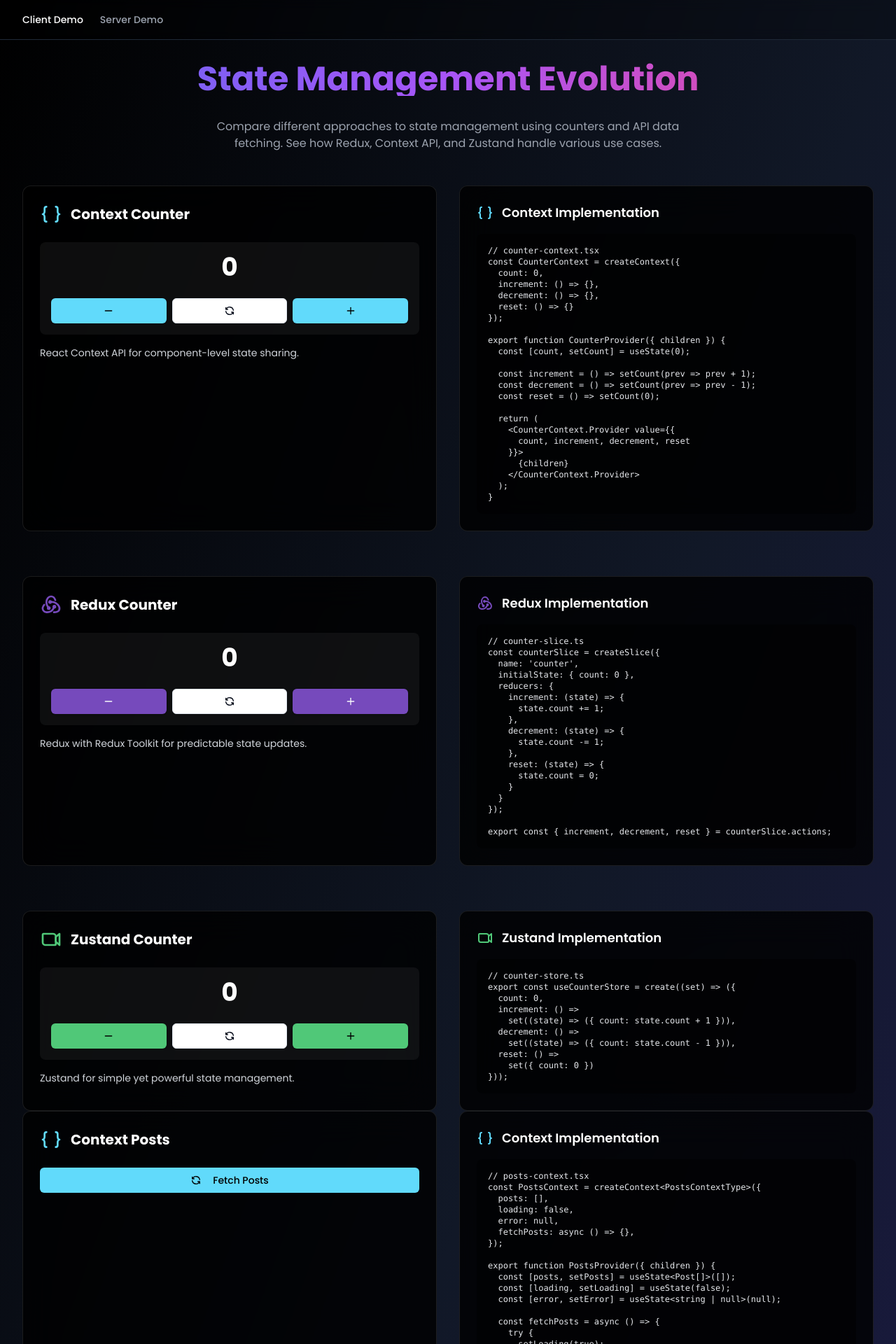
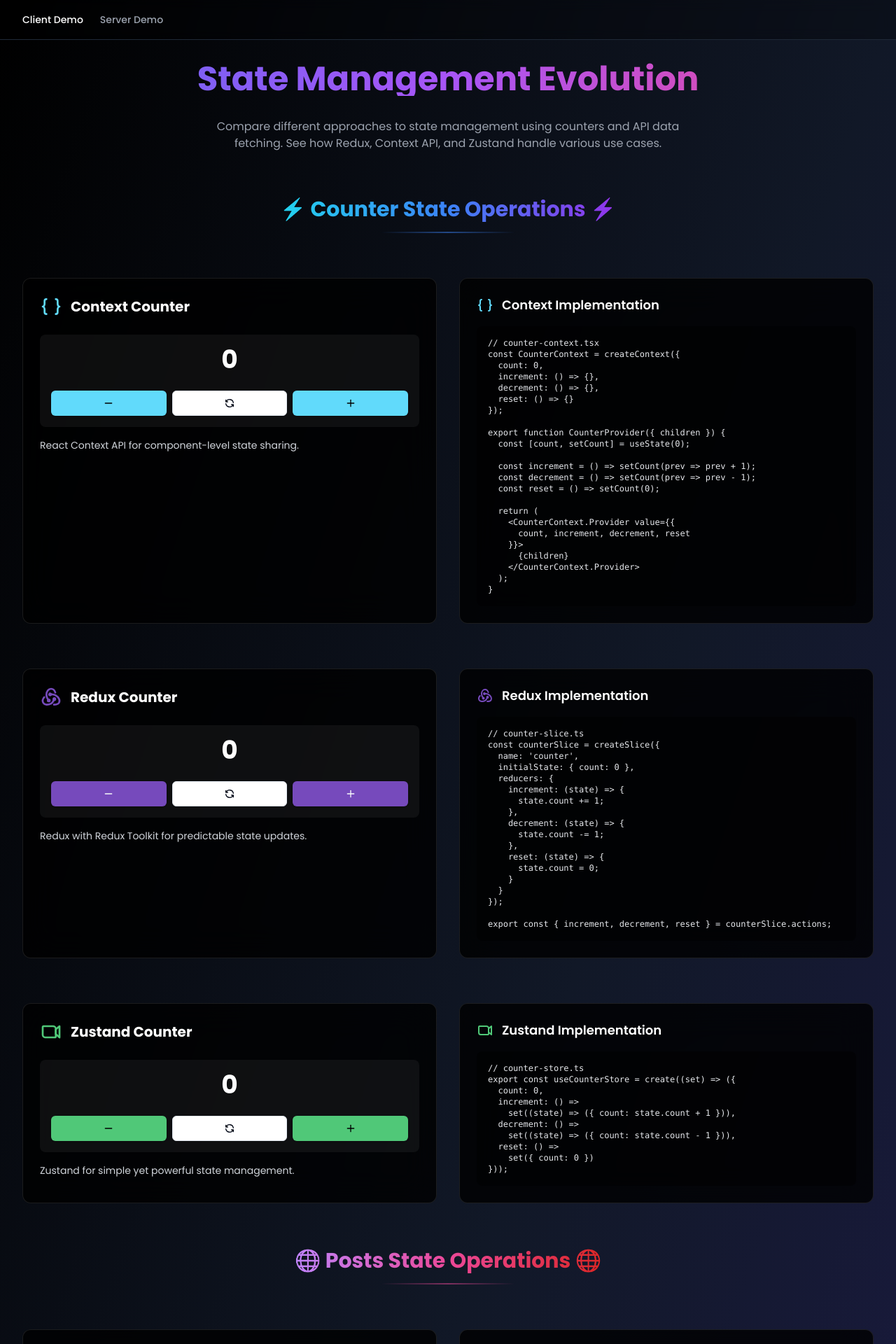
Before and after one commit to suhaybkaofficial/statemanagement-101, a Next.js app: page / in a window 1280 px wide. Shown: the top 1920 px of the page at 70% size. Built offline with nearby package versions, Linux system fonts and the light colour scheme.

Commit message:
added titles between counter state and posts state

```diff
--- a/app/page.tsx
+++ b/app/page.tsx
@@ -1,12 +1,12 @@
-'use client';
+"use client";
 
-import { Provider } from 'react-redux';
-import { store } from '@/lib/store/redux/store';
-import { SiteHeader } from '@/components/layout/site-header';
-import PostsManagementDemo from '@/components/posts-management-demo';
-import { CounterProvider } from '@/lib/store/context/counter-context';
-import { PostsProvider } from '@/lib/store/context/posts-context';
-import CounterManagementDemo from '@/components/counter-management-demo';
+import { Provider } from "react-redux";
+import { store } from "@/lib/store/redux/store";
+import { SiteHeader } from "@/components/layout/site-header";
+import PostsManagementDemo from "@/components/posts-management-demo";
+import { CounterProvider } from "@/lib/store/context/counter-context";
+import { PostsProvider } from "@/lib/store/context/posts-context";
+import CounterManagementDemo from "@/components/counter-management-demo";
 
 export default function Home() {
   return (
@@ -24,13 +24,34 @@ export default function Home() {
                   State Management Evolution
                 </h1>
                 <p className="text-center text-gray-400 mb-12 max-w-2xl mx-auto">
-                  Compare different approaches to state management using counters and API data fetching.
-                  See how Redux, Context API, and Zustand handle various use cases.
+                  Compare different approaches to state management using
+                  counters and API data fetching. See how Redux, Context API,
+                  and Zustand handle various use cases.
                 </p>
               </div>
 
               {/* Counter Components */}
+              {/* Section Title for Counter Management */}
+              <div className="mb-16">
+                <h2 className="text-3xl font-bold text-center relative overflow-hidden py-4 mb-8">
+                  <span className="bg-clip-text text-transparent bg-gradient-to-r from-cyan-400 via-blue-500 to-purple-600 animate-gradient-x">
+                    ⚡ Counter State Operations ⚡
+                  </span>
+                  <div className="absolute bottom-0 left-1/2 -translate-x-1/2 w-48 h-0.5 bg-gradient-to-r from-transparent via-blue-500 to-transparent opacity-50"></div>
+                </h2>
+              </div>
               <CounterManagementDemo />
+              <br />
+              <br />
+              {/* Section Title for Posts Management */}
+              <div className="mb-16">
+                <h2 className="text-3xl font-bold text-center relative overflow-hidden py-4 mb-8">
+                  <span className="bg-clip-text text-transparent bg-gradient-to-r from-purple-400 via-pink-500 to-red-600 animate-gradient-x">
+                    🌐 Posts State Operations 🌐
+                  </span>
+                  <div className="absolute bottom-0 left-1/2 -translate-x-1/2 w-48 h-0.5 bg-gradient-to-r from-transparent via-pink-500 to-transparent opacity-50"></div>
+                </h2>
+              </div>
               <PostsManagementDemo />
             </div>
           </div>
```
Also changed, not shown: components/posts-management-demo.tsx (indentation only).
